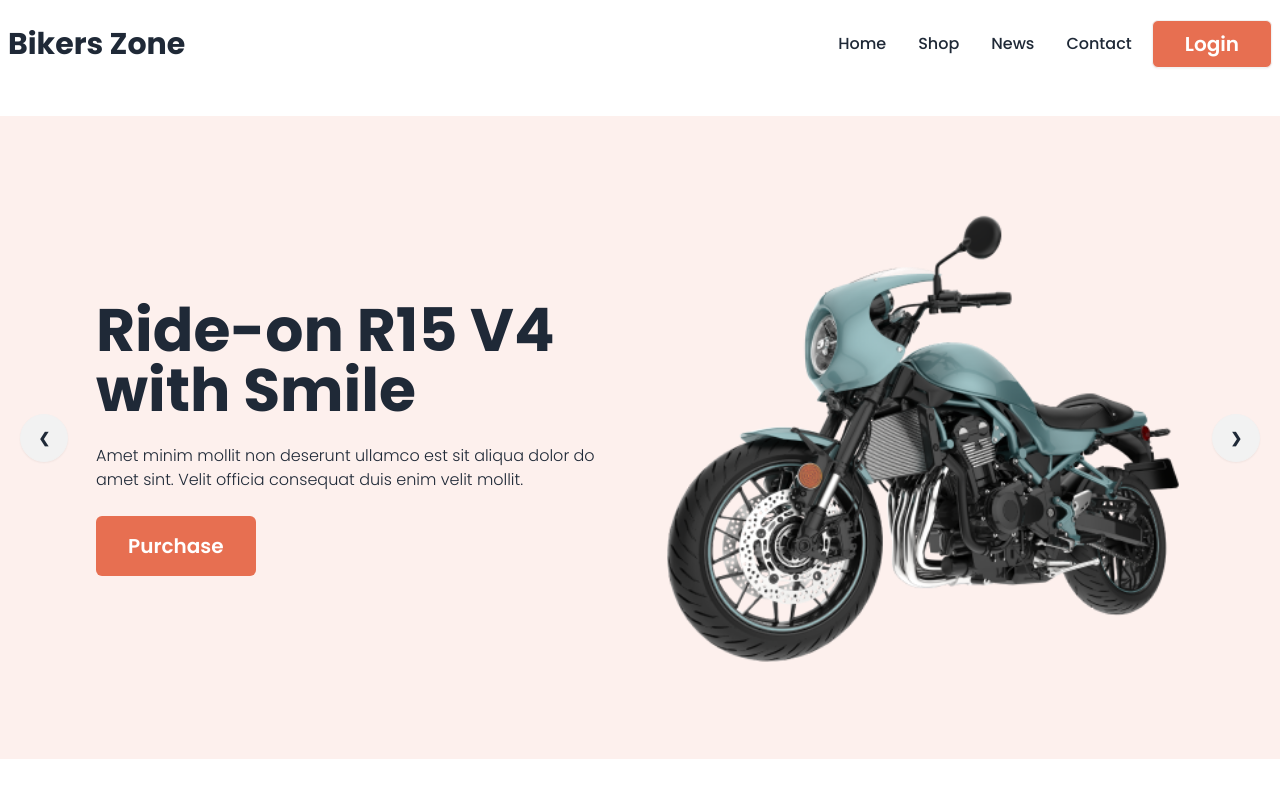
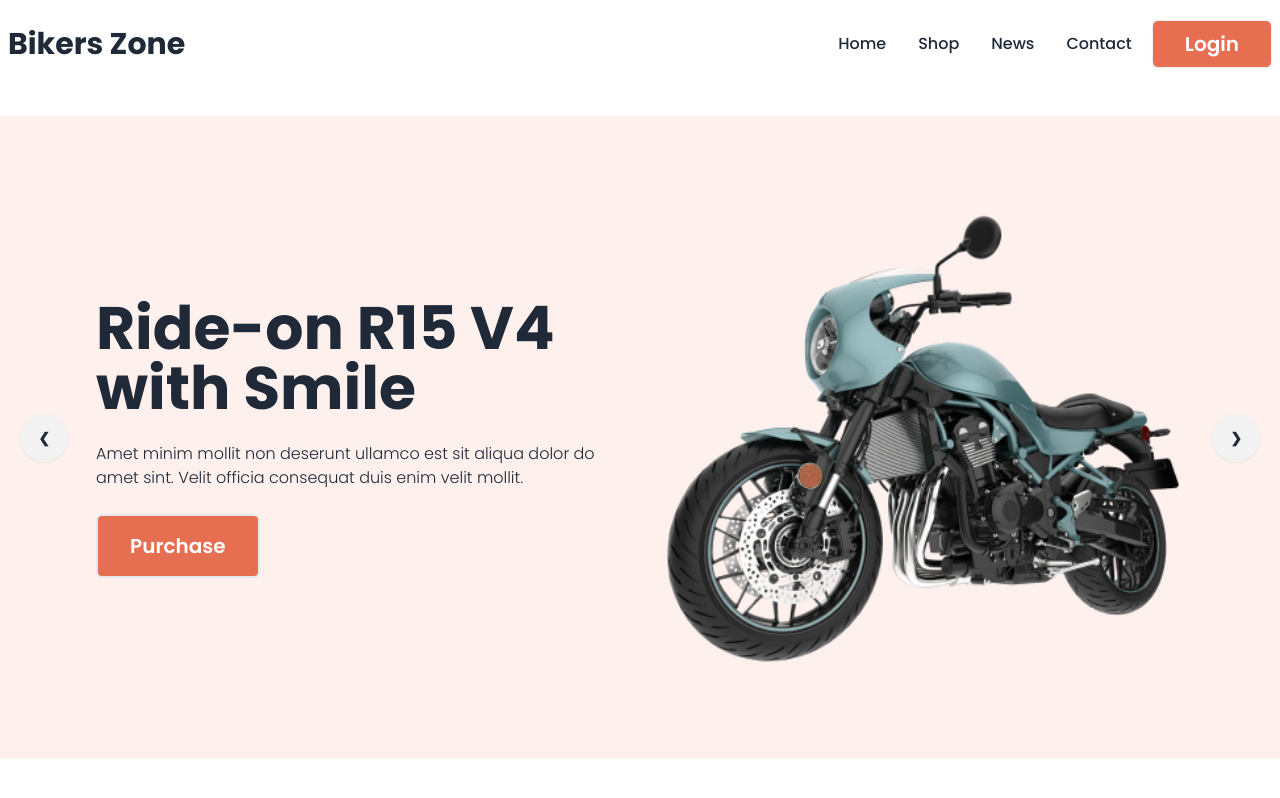
Before and after one commit to NoorTushar/bikers-zone, a plain HTML site: page index.html in a window 1280 px wide. Drawn offline with nearby package versions, Linux system fonts and the light colour scheme.

Commit message:
fixed biker button

```diff
--- a/index.html
+++ b/index.html
@@ -96,6 +96,7 @@
       <!-- banner -->
       <section class="lg:my-7">
         <div class="carousel w-full bg-biker-bg">
+          <!-- Slide 1 -->
           <div id="slide1" class="carousel-item relative w-full">
             <!-- Flex -->
             <div
@@ -112,7 +113,7 @@
                   amet sint. Velit officia consequat duis enim velit mollit.
                 </p>
                 <button
-                  class="bg-biker-main text-white rounded-md py-4 px-8 text-xl font-semibold"
+                  class="bg-biker-main transition-all duration-300 border-2 text-white hover:text-biker-main hover:bg-transparent hover:border-biker-main rounded-md py-4 px-8 text-xl font-semibold"
                 >
                   Purchase
                 </button>
```
